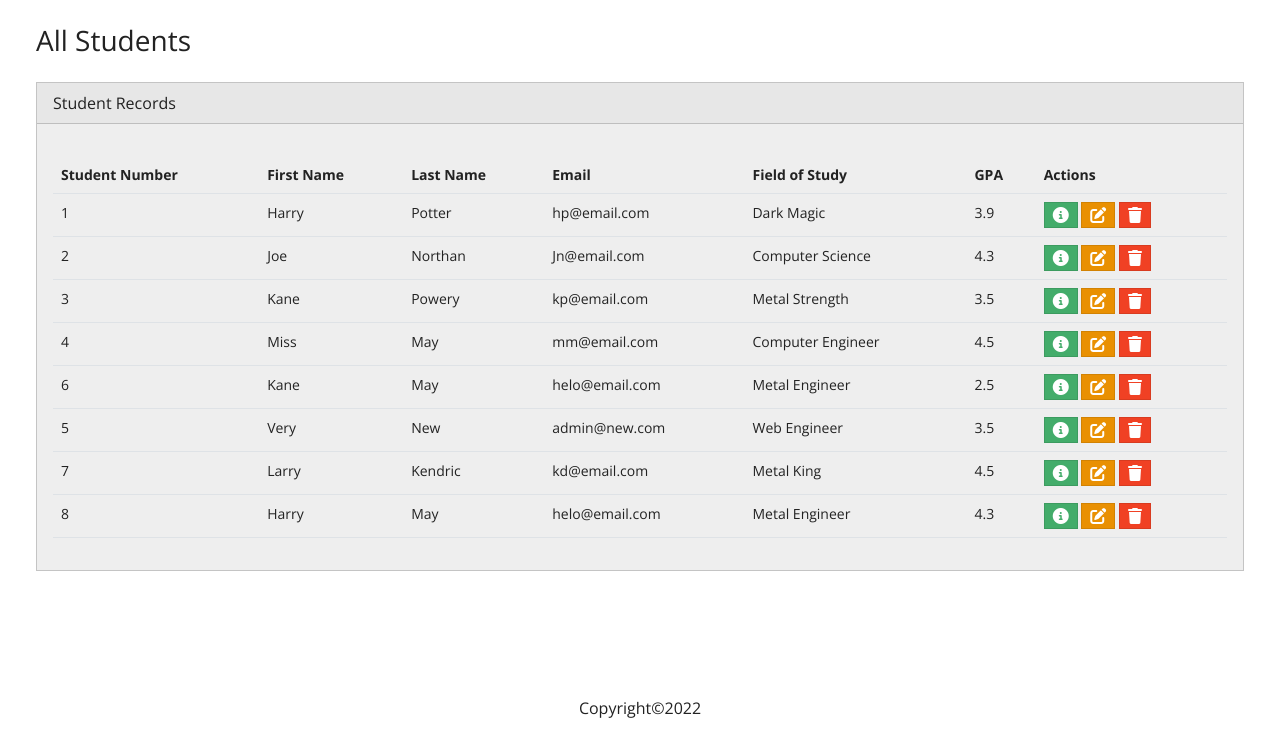
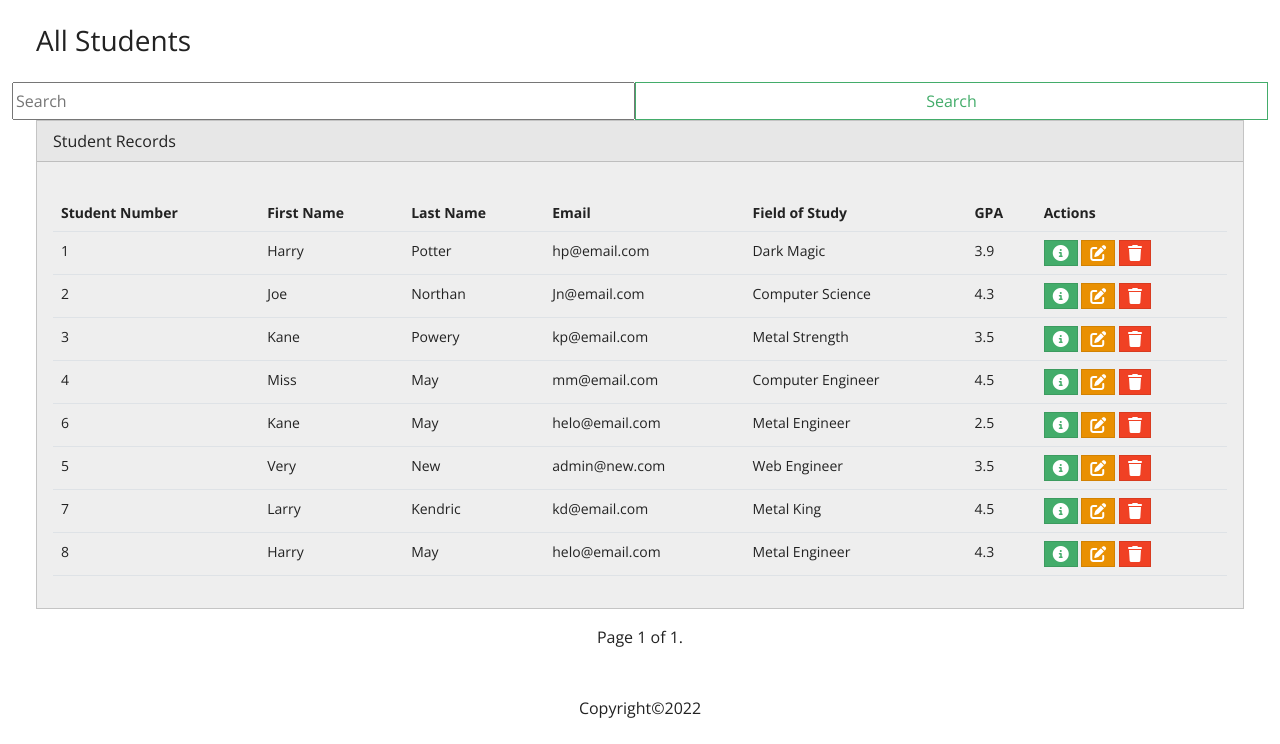
Before and after one commit to Mink-a/SMS, a Django app: page / in a window 1280 px wide. Shown: the part 56-800 px from the top of the page. Run offline with Django 4.2, Linux system fonts and the light colour scheme; data comes from the database, SQL or seed files in the repository; both versions use the stored data as it was after the commit; some libraries are stand-ins or nearby versions.

Commit message:
pagination

```diff
--- a/students/templates/students/index.html
+++ b/students/templates/students/index.html
@@ -1,6 +1,16 @@
 {% extends 'students/base.html' %} {% block body %}
 <div class="container-fluid">
   <h3 class="m-4">All Students</h3>
+  <form action="{% url 'search' %}" method="POST" class="d-flex">
+    {% csrf_token %}
+    <input
+      class="d-inline-block col"
+      type="search"
+      placeholder="Search"
+      aria-label="Search"
+    />
+    <button class="btn btn-outline-success col d-inline-block" type="submit">Search</button>
+  </form>
   <div class="row">
     <div class="col-12">
       {% if students %}
@@ -72,7 +82,9 @@
                             </button>
                           </div>
                           <div class="modal-body">
-                            <p>Are you sure to delete student {{ student.id }}?</p>
+                            <p>
+                              Are you sure to delete student {{ student.id }}?
+                            </p>
                           </div>
                           <div class="modal-footer">
                             <a
@@ -148,6 +160,51 @@
           </div>
         </div>
       </div>
+      <!-- Pagination -->
+      <div class="container">
+        <span class="step-links">
+          <ul class="pagination justify-content-center gap-3">
+            {% if students.has_previous %}
+            <li class="page-item border border-info">
+              <a class="page-link bg-transparent" href="?page=1"
+                >&laquo; first</a
+              >
+            </li>
+            <li class="page-item border border-info">
+              <a
+                class="page-link bg-transparent"
+                href="?page={{ students.previous_page_number }}"
+                >previous</a
+              >
+            </li>
+            {% endif %}
+
+            <span
+              class="current d-flex justify-content-center align-items-center"
+            >
+              Page {{ students.number }} of {{ students.paginator.num_pages }}.
+            </span>
+
+            {% if students.has_next %}
+            <li class="page-item border border-info">
+              <a
+                class="page-link bg-transparent"
+                href="?page={{ students.next_page_number }}"
+                >next</a
+              >
+            </li>
+            <li class="page-item border border-info">
+              <a
+                class="page-link bg-transparent"
+                href="?page={{ students.paginator.num_pages }}"
+                >last &raquo;</a
+              >
+            </li>
+            {% endif %}
+          </ul>
+        </span>
+      </div>
+
       {% else %}
       <h5 class="bg-light p-3 mb-3 mx-4">There is no student record here.</h5>
       {% endif %}
--- a/students/urls.py
+++ b/students/urls.py
@@ -7,4 +7,5 @@ urlpatterns = [
     path('add/', views.add, name='add_student'),
     path('update/<int:id>', views.update, name='update_student'),
     path('delete/<int:id>', views.delete_student, name='delete_student'),
+    path('search/', views.search, name='search'),
 ]
--- a/students/views.py
+++ b/students/views.py
@@ -1,14 +1,22 @@
-from gettext import install
 from django.shortcuts import redirect, render
 from students.forms import StudentForm
 
 from students.models import Student
+from django.core.paginator import Paginator, EmptyPage, PageNotAnInteger
 
 # Create your views here.
 
 
 def index(request):
-    students = Student.objects.all()
+    students_list = Student.objects.all()
+    page = request.GET.get('page', 1)
+    paginator = Paginator(students_list, 10)
+    try:
+        students = paginator.page(page)
+    except PageNotAnInteger:
+        students = paginator.page(1)
+    except EmptyPage:
+        students = paginator.page(paginator.num_pages)
     return render(request, 'students/index.html', {'students': students})
 
 
@@ -61,3 +69,12 @@ def delete_student(request, id):
     student = Student.objects.get(id=id)
     student.delete()
     return redirect('home')
+
+
+def search(request):
+    # students_list = Student.objects.all()
+    if request.method == 'POST':
+        search_query = request.POST.get('name')
+        if search_query:
+            results = Student.objects.filter(first_name__contains=search_query)
+            return render(request, 'students/index.html', {"students": results})
```
Also changed, not shown: db.sqlite3.
